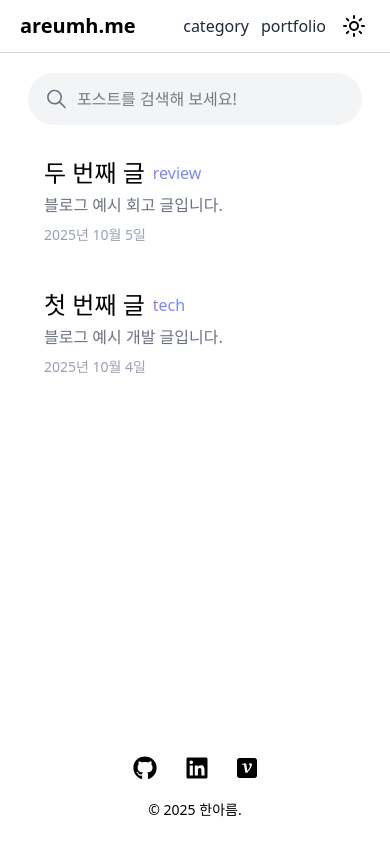
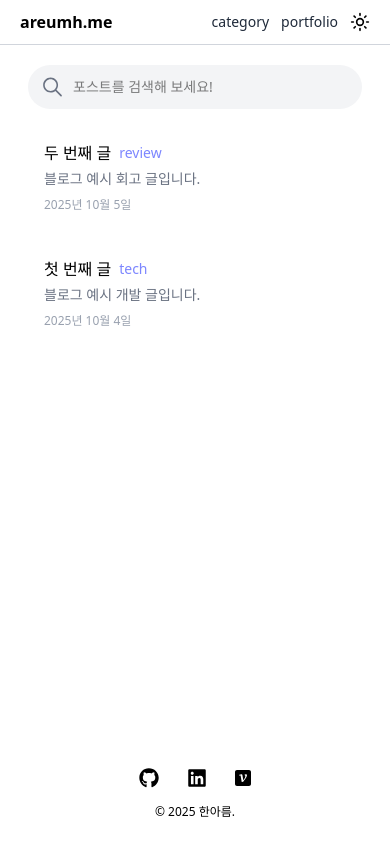
Before and after one commit to areumH/areumh-blog, a Next.js app: page / in a window 390 px wide. Built offline with nearby package versions, Linux system fonts and the light colour scheme.

Commit message:
fix: 반응형에 따라 폰트 크기 조정

```diff
--- a/components/layout/Footer.tsx
+++ b/components/layout/Footer.tsx
@@ -3,23 +3,23 @@ import { SiVelog } from 'react-icons/si';
 
 export default function Footer() {
   return (
-    <footer className="w-full flex flex-col items-center py-6 gap-5">
-      <div className="flex gap-7 text-2xl items-center">
+    <footer className="w-full flex flex-col items-center py-6 gap-4 md:gap-5">
+      <div className="flex gap-7 items-center">
         <a href="https://github.com/areumH" target="_blank" rel="noopener noreferrer">
-          <FaGithub className="w-6 h-6" />
+          <FaGithub className="w-5 h-5 md:w-6 md:h-6" />
         </a>
         <a
           href="https://www.linkedin.com/in/%EC%95%84%EB%A6%84-%ED%95%9C-181918387/"
           target="_blank"
           rel="noopener noreferrer"
         >
-          <FaLinkedin className="w-6 h-6"/>
+          <FaLinkedin className="w-5 h-5 md:w-6 md:h-6"/>
         </a>
         <a href="https://velog.io/@areumh__9/posts" target="_blank" rel="noopener noreferrer">
-          <SiVelog className="w-5 h-5"/>
+          <SiVelog className="w-4 h-4 md:w-5 md:h-5"/>
         </a>
       </div>
-      <p className="text-sm">© 2025 한아름.</p>
+      <p className="text-xs md:text-sm">© 2025 한아름.</p>
     </footer>
   );
 }
--- a/components/layout/Header.tsx
+++ b/components/layout/Header.tsx
@@ -8,16 +8,16 @@ export default function Header() {
     <header>
       <div className="w-full max-w-[1250px] mx-auto px-5 md:px-14 py-2.5 flex justify-between items-center border-b border-b-gray-300 dark:border-b-gray-700">
         {/* 로고 */}
-        <a href="/" className="font-bold text-xl hover:underline">
+        <a href="/" className="md:text-xl font-bold hover:underline">
           areumh.me
         </a>
 
         {/* 네비게이션 */}
         <nav className="flex items-center gap-3 md:gap-6">
-          <Link href="/category" className="text-gray-800 dark:text-gray-300 hover:text-gray-500">
+          <Link href="/category" className="text-sm md:text-base text-gray-800 dark:text-gray-300 hover:text-gray-500">
             category
           </Link>
-          <Link href="/portfolio" className="text-gray-800 dark:text-gray-300 hover:text-gray-500">
+          <Link href="/portfolio" className="text-sm md:text-base text-gray-800 dark:text-gray-300 hover:text-gray-500">
             portfolio
           </Link>
           <ThemeToggle />
--- a/components/ui/CategoryPostItem.tsx
+++ b/components/ui/CategoryPostItem.tsx
@@ -14,11 +14,11 @@ export default function CategoryPostItem({ post }: { post: Post }) {
             size={18}
             className="absolute left-0 text-indigo-400 opacity-0 group-hover:opacity-100 transition-opacity duration-200 "
           />
-          <span className="ml-0 group-hover:ml-6 transition-all duration-200 truncate group-hover:text-indigo-400">
+          <span className="text-sm md:text-base ml-0 group-hover:ml-6 transition-all duration-200 truncate group-hover:text-indigo-400">
             {title}
           </span>
         </div>
-        <div className="text-sm text-gray-400 whitespace-nowrap">{formatDate(date)}</div>
+        <div className="text-xs md:text-sm text-gray-400 whitespace-nowrap">{formatDate(date)}</div>
       </div>
     </Link>
   );
--- a/components/ui/CategoryPostList.tsx
+++ b/components/ui/CategoryPostList.tsx
@@ -8,7 +8,7 @@ export default function CategoryPostList({ category }: { category: string }) {
 
   return (
     <div className="flex flex-col lg:flex-row justify-between w-full max-w-[800px]">
-      <div className="text-5xl text-indigo-400">{category}</div>
+      <div className="text-3xl md:text-5xl text-indigo-400">{category}</div>
       <div className="flex flex-col w-full max-w-[600px] mt-5">
         {posts.map((post) => (
           <CategoryPostItem key={post.slug} post={post} />
--- a/components/ui/PostContent.tsx
+++ b/components/ui/PostContent.tsx
@@ -6,7 +6,7 @@ import remarkBreaks from 'remark-breaks';
 
 export default async function PostContent({ content }: { content: string }) {
   return (
-    <div className="prose prose-lg dark:prose-invert">
+    <div className="prose prose-sm md:prose-lg dark:prose-invert">
       <MDXRemote
         source={content}
         options={{
--- a/components/ui/PostHeader.tsx
+++ b/components/ui/PostHeader.tsx
@@ -6,11 +6,11 @@ export default function PostHeader({ meta }: { meta: Post }) {
 
   return (
     <div className="flex flex-col gap-2 items-center">
-      <div className="max-w-3xl text-4xl font-bold text-center">{title}</div>
-      <div className="flex gap-2 text-sm text-gray-600">{tags && tags.map((tag) => <p key={tag}>#{tag}</p>)}</div>
+      <div className="max-w-3xl text-2xl md:text-4xl font-bold text-center">{title}</div>
+      <div className="flex gap-2 text-xs md:text-sm text-gray-600">{tags && tags.map((tag) => <p key={tag}>#{tag}</p>)}</div>
       <div className="flex items-center gap-3">
-        <div className="text-gray-500">{formatDate(date)}</div>
-        <div className="text-lg text-indigo-400">{category}</div>
+        <div className="text-sm md:text-base text-gray-500">{formatDate(date)}</div>
+        <div className="md:text-lg text-indigo-400">{category}</div>
       </div>
     </div>
   );
--- a/components/ui/PostItem.tsx
+++ b/components/ui/PostItem.tsx
@@ -10,12 +10,12 @@ export default function PostItem({ post }: { post: Post }) {
       <div className="flex flex-col w-full px-4 py-4 gap-2 rounded-lg hover:bg-gray-100 dark:hover:bg-gray-800 cursor-pointer transition">
         <div className="flex flex-col gap-1">
           <div className="flex gap-2 items-center">
-            <div className="text-2xl truncate">{title}</div>
-            <span className="text-indigo-400 whitespace-nowrap">{category}</span>
+            <div className="text-base md:text-2xl truncate">{title}</div>
+            <span className="text-sm md:text-base text-indigo-400 whitespace-nowrap">{category}</span>
           </div>
-          <div className="text-gray-500 line-clamp-3">{description}</div>
+          <div className="text-sm md:text-base text-gray-500 line-clamp-3">{description}</div>
         </div>
-        <div className="text-sm text-gray-400 whitespace-nowrap">{formatDate(date)}</div>
+        <div className="text-xs md:text-sm text-gray-400 whitespace-nowrap">{formatDate(date)}</div>
       </div>
     </Link>
   );
--- a/components/ui/SearchBar.tsx
+++ b/components/ui/SearchBar.tsx
@@ -3,9 +3,9 @@ import { IoIosSearch } from 'react-icons/io';
 
 export default function SearchBar(props: InputHTMLAttributes<HTMLInputElement>) {
   return (
-    <div className="flex md:mx-3 px-4 py-3 gap-2 rounded-full bg-gray-100 dark:bg-gray-700">
+    <div className="flex md:mx-3 px-3 md:px-4 py-2 md:py-3 gap-2 rounded-full bg-gray-100 dark:bg-gray-700">
       <IoIosSearch className="w-7 h-7 text-gray-500" />
-      <input type="text" placeholder="포스트를 검색해 보세요!" className="w-full outline-0" {...props} />
+      <input type="text" placeholder="포스트를 검색해 보세요!" className="w-full outline-0 text-sm md:text-base " {...props} />
     </div>
   );
 }
--- a/components/ui/ThemeToggle.tsx
+++ b/components/ui/ThemeToggle.tsx
@@ -10,7 +10,7 @@ export default function ThemeToggle() {
 
   return (
     <button
-      className="relative flex w-8 h-8 rounded-full justify-center items-center hover:bg-gray-200 dark:hover:bg-gray-700 cursor-pointer"
+      className="relative flex w-5 h-5 md:w-8 md:h-8 rounded-full justify-center items-center hover:bg-gray-200 dark:hover:bg-gray-700 cursor-pointer"
       onClick={handleTheme}
     >
       <Sun className="rotate-0 scale-100 transition-all dark:-rotate-90 dark:scale-0" />
--- a/styles/globals.css
+++ b/styles/globals.css
@@ -35,7 +35,13 @@ pre {
 
 code {
   font-family: 'Courier New', Courier, monospace;
-  font-size: 1rem;
+  font-size: 0.75rem;
+}
+
+@media (min-width: 768px) {
+  code {
+    font-size: 0.875rem;
+  }
 }
 
 /* 코드 블록 내부 코드 */
```
